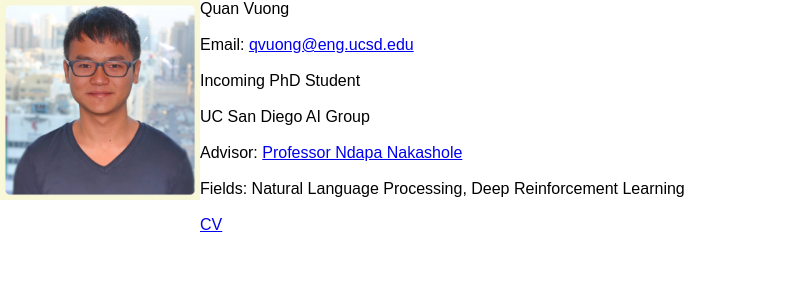
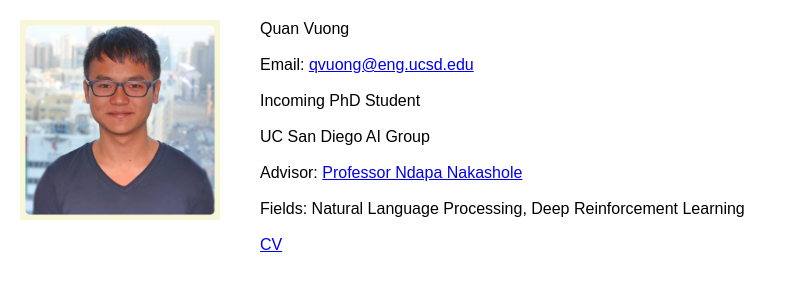
Before and after one commit to quanvuong/quanvuong.github.io, a React (Create React App) app: page / in a window 1280 px wide. Shown: the top 300 px of the page, without its empty margins (0-807 px from the left). Built offline with nearby package versions, Linux system fonts and the light colour scheme.

Commit message:
add margin to component

```diff
--- a/src/BasicInfo.css
+++ b/src/BasicInfo.css
@@ -1,5 +1,6 @@
 .BasicInfo {
     display: flex;
     flex-direction: column;
-    align-items: flex-start
+    align-items: flex-start;
+    margin: 20px;
 }
--- /dev/null
+++ b/src/Photo.css
@@ -0,0 +1,3 @@
+.Photo {
+    margin: 20px;
+}
--- a/src/photo.js
+++ b/src/photo.js
@@ -1,5 +1,6 @@
 import React, { Component } from 'react';
 import quanPhoto from './Quan.jpg';
+import './Photo.css';
 
 class Photo extends Component {
   render() {
```
